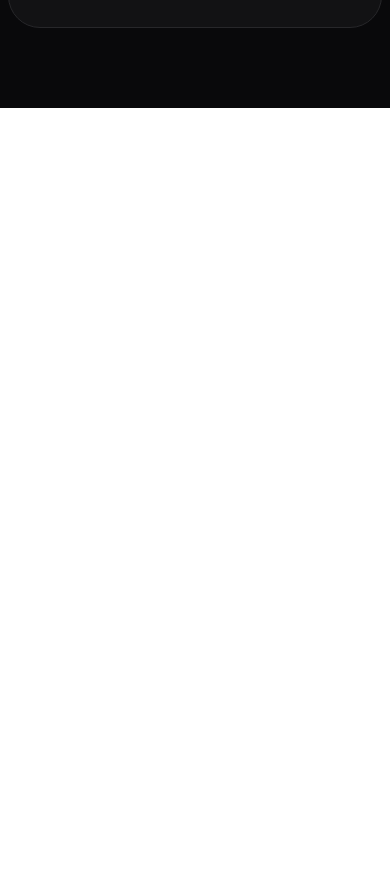
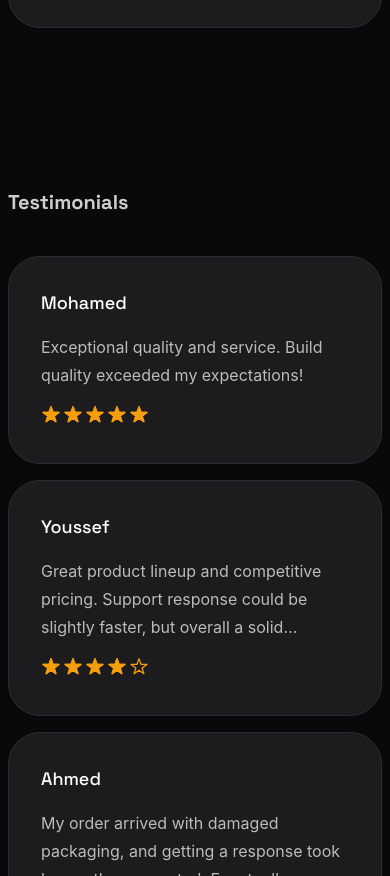
Before and after one commit to said-hadji/coreframe-hardware, a React (Vite) app: page / in a window 390 px wide. Shown: the part 3093-3969 px from the top of the page. Before the commit the page ends 3201 px from the top, so only its background shows below. Built offline with nearby package versions, Linux system fonts and the light colour scheme.

Commit message:
feat: add testimonials

```diff
--- a/src/data/data.js
+++ b/src/data/data.js
@@ -275,4 +275,34 @@ export const data = {
     endTime: "2026-09-27T23:59:59+01:00",
     navigateTo: "autumn",
   },
+  testimonials: [
+    {
+      id: crypto.randomUUID(),
+      name: "Mohamed",
+      description:
+        "Exceptional quality and service. Build quality exceeded my expectations!",
+      rating: 5,
+    },
+    {
+      id: crypto.randomUUID(),
+      name: "Youssef",
+      description:
+        "Great product lineup and competitive pricing. Support response could be slightly faster, but overall a solid experience.",
+      rating: 4,
+    },
+    {
+      id: crypto.randomUUID(),
+      name: "Ahmed",
+      description:
+        "My order arrived with damaged packaging, and getting a response took longer than expected. Eventually resolved, but needs improvement.",
+      rating: 3,
+    },
+    {
+      id: crypto.randomUUID(),
+      name: "Jim",
+      description:
+        "Seamless purchasing experience from start to finish. Highly recommended!",
+      rating: 5,
+    },
+  ],
 };
--- /dev/null
+++ b/src/features/testimonials/Testimonials.jsx
@@ -0,0 +1,35 @@
+import { data } from "../../data/data";
+import StarRating from "../../components/StarRating";
+
+export default function Testimonials() {
+  return (
+    <div className="w-full bg-zinc-950 py-20">
+      <div className="container">
+        <h1 className="text-white/80 text-xl lg:text-2xl font-bold font-display">
+          Testimonials
+        </h1>
+
+        <div className="grid grid-cols-1 md:grid-cols-4 gap-4 mt-10">
+          {data.testimonials.map((f) => {
+            const { id, name, description, rating } = f;
+
+            return (
+              <div
+                key={id}
+                className="relative bg-zinc-875 border border-zinc-775 p-8 rounded-4xl space-y-4"
+              >
+                <h1 className="text-lg lg:text-xl text-white font-medium font-display">
+                  {name}
+                </h1>
+                <p className="text-white/70 font-sans leading-7 line-clamp-3">
+                  {description}
+                </p>
+                <StarRating rating={rating} />
+              </div>
+            );
+          })}
+        </div>
+      </div>
+    </div>
+  );
+}
--- a/src/features/valueProposition/ValueProposition.jsx
+++ b/src/features/valueProposition/ValueProposition.jsx
@@ -13,7 +13,7 @@ export default function ValueProposition() {
             const { id, title, description } = f;
 
             return (
-              <div key={id} className="bg-zinc-875/50 border border-zinc-800 p-8 rounded-4xl space-y-4">
+              <div key={id} className="bg-zinc-875 border border-zinc-775 p-8 rounded-4xl space-y-4">
                 <h1 className="text-lg lg:text-xl text-white font-medium font-display">
                   {title}
                 </h1>
--- a/src/pages/HomePage.jsx
+++ b/src/pages/HomePage.jsx
@@ -3,6 +3,7 @@ import Home from "../features/home/Home";
 import SuggestionsSection from "../features/suggestionsSection/SuggestionsSection";
 import Offer from "../features/offer/Offer";
 import ValueProposition from "../features/valueProposition/ValueProposition";
+import Testimonials from "../features/testimonials/Testimonials";
 import { useCoreframe } from "../hooks/useCoreframe";
 import useSmoothScroll from "../hooks/useSmoothScroll";
 
@@ -17,6 +18,7 @@ export default function HomePage() {
       <SuggestionsSection />
       {offerData && <Offer offerData={offerData} />}
       <ValueProposition />
+      <Testimonials />
     </>
   );
 }
```
Also changed, not shown: src/data/index.js (line endings or trailing spaces).
